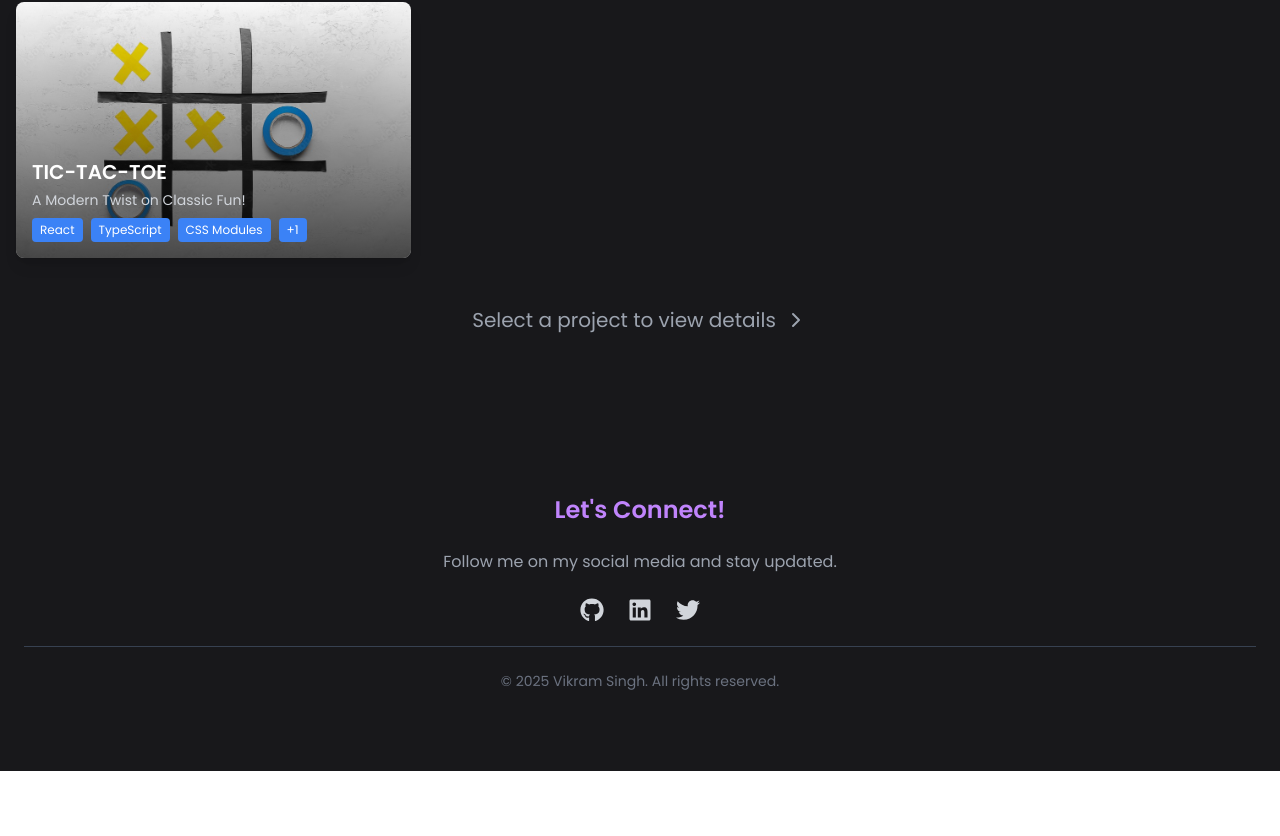
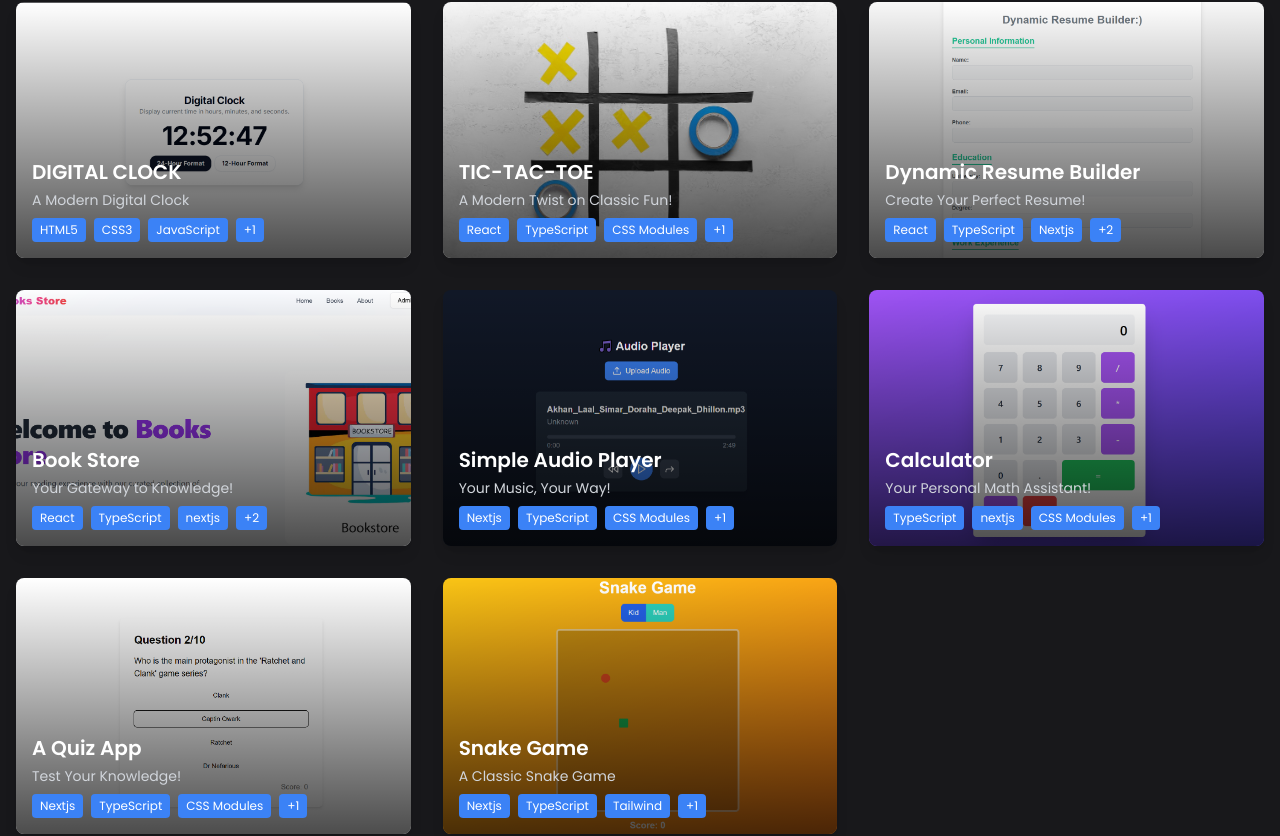
Before and after one commit to vikramdotcom/portfolio, a Next.js app: page /projects in a window 1280 px wide. Shown: the part 454-1290 px from the top of the page. Before the commit the page ends 1225 px from the top, so only its background shows below. Built offline with nearby package versions, Linux system fonts and the light colour scheme.

Commit message:
added more projects

```diff
--- a/components/projects.tsx
+++ b/components/projects.tsx
@@ -24,8 +24,35 @@ interface Project {
 }
 
 const projects: Project[] = [
+
   {
     id: "1",
+    title: "Avion Ecommerce Marketplace",
+    subtitle: "Your One-Stop Shop for Everything!",
+    description:
+      "A modern e-commerce platform that connects buyers and sellers seamlessly. Shop, sell, and explore with ease!",
+    longDescription:
+      "Avion Ecommerce Marketplace is a cutting-edge e-commerce platform designed to provide a seamless shopping experience. With a user-friendly interface and powerful features, it connects buyers and sellers effortlessly. Whether you're looking for the latest gadgets, fashion, or home essentials, our marketplace has it all.",
+    image: "/images/avion.png",
+    technologies: ["Nexjs", "TypeScript", "Tailwind CSS", "react.js"],
+    features: [
+      "User authentication and profiles",
+      "Product search and filtering",
+      "Shopping cart and checkout process",
+      "Order history and tracking",
+      "Responsive design for all devices",
+      "Admin dashboard for sellers",
+    ],
+    githubLink: "https://github.com/vikram-singh9/Quater02_Full-Stack_Marketplace_Hackathon",
+    liveLink: "https://hackathone-quater-2.vercel.app/",
+    date: "January 2024",
+    duration: "1 week",
+    role: "Full Stack Developer",
+  },
+
+
+  {
+    id: "2",
     title: "TODO-APP",
     subtitle: "Now Make Your Daily Todos Easy!",
     description:
@@ -48,7 +75,7 @@ const projects: Project[] = [
     role: "Frontend Developer",
   },
   {
-    id: "2",
+    id: "3",
     title: "COUNTDOWN-TIMER",
     subtitle: "Measure your daily activities!",
     description:
@@ -71,7 +98,7 @@ const projects: Project[] = [
     role: "Full-Stack Developer",
   },
   {
-    id: "3",
+    id: "4",
     title: "DIGITAL CLOCK",
     subtitle: "A Modern Digital Clock",
     description: "A digital clock that keeps you in sync with every moment, designed for accuracy and style.",
@@ -93,7 +120,7 @@ const projects: Project[] = [
     role: "Frontend Developer",
   },
   {
-    id: "4",
+    id: "5",
     title: "TIC-TAC-TOE",
     subtitle: "A Modern Twist on Classic Fun!",
     description: "Challenge yourself in this sleek, intuitive Tic Tac Toe game with smooth gameplay and strategic fun!",
@@ -113,6 +140,148 @@ const projects: Project[] = [
     date: "April 2024",
     duration: "2 weeks",
     role: "Game Developer",
+  },
+
+
+  {
+    id: "6",
+    title: "Dynamic Resume Builder",
+    subtitle: "Create Your Perfect Resume!",
+    description: "A dynamic resume builder that helps you create a professional resume in minutes. Customize and download easily!",
+    longDescription:
+      "Our Dynamic Resume Builder is designed to simplify the resume creation process. With a user-friendly interface and customizable templates, you can create a professional resume that stands out. Whether you're a recent graduate or an experienced professional, our tool helps you showcase your skills and experience effectively.",
+    image: "/images/rb.png",
+    technologies: ["React", "TypeScript","Nextjs", "CSS Modules", "tailwind"],
+    features: [
+      "Customizable templates",
+      "Real-time preview",
+    ],
+    githubLink: "https://github.com/vikram-singh9/Dynamic_Resume_Builder_Milestone02",
+    liveLink: "https://dynamic-resume-builder-02.vercel.app/",
+    date: "April 2023",
+    duration: "2 weeks",
+    role: "Frontend Developer",
+  },
+
+
+  {
+    id: "7",
+    title: "Book Store",
+    subtitle: "Your Gateway to Knowledge!",
+    description: "A modern book store app that lets you explore, review, and purchase books with ease. Discover your next read!",
+    longDescription:
+      "Our Book Store app is designed for book lovers. With a sleek interface and powerful search features, you can easily find and explore your favorite books. Whether you're looking for the latest bestsellers or classic literature, our app provides a seamless shopping experience.",
+    image: "/images/bs.png",
+    technologies: ["React", "TypeScript", "nextjs", "CSS Modules", "tailwind"],
+    features: [
+      "User authentication",
+      "Book reviews and ratings",
+      "Wishlist and favorites",
+      "Order history and tracking",
+      "Responsive design for all devices",
+    ],
+    githubLink: "https://github.com/vikram-singh9/Assignment_Books_Store_Crud_Operations",
+    liveLink: "https://assignment-books-store-crud-operations.vercel.app/",
+    date: "May 2024",
+    duration: "2 weeks",
+    role: "Frontend Developer",
+  },
+
+
+  {
+    id: "8",
+    title: "Simple Audio Player",
+    subtitle: "Your Music, Your Way!",
+    description: "A simple audio player that lets you play, pause, and skip tracks effortlessly. Enjoy your music collection!",
+    longDescription:
+      " Our Simple Audio Player is designed for music lovers. With a clean interface and easy-to-use controls, you can enjoy your favorite tracks without any hassle. Whether you're at home or on the go, our player provides a seamless listening experience.",
+    image: "/images/aplayer.png",
+    technologies: ["Nextjs", "TypeScript", "CSS Modules", "Audio API"],
+    features: [
+      "Play, pause, and skip tracks",
+      "Volume control and mute options",
+      "Playlist management",
+      "Responsive design for all devices",
+      "Customizable themes",
+    ],
+    githubLink: "https://github.com/vikram-singh9/audio_player_app_next15",
+    liveLink: "https://audio-player-app-next15.vercel.app/",
+    date: "Sept 2024",
+    duration: "1 day",
+    role: "Frontend Developer",
+  },
+
+
+  {
+    id: "9",
+    title: "Calculator",
+    subtitle: "Your Personal Math Assistant!",
+    description: "A sleek calculator app that makes calculations easy and fun. Perform basic and advanced calculations effortlessly!",
+    longDescription:
+      "Our Calculator app is designed for everyone. With a user-friendly interface and powerful features, you can perform basic and advanced calculations with ease. Whether you're a student, a professional, or just need to crunch some numbers, our app provides the tools you need.",
+    image: "/images/capp.png",
+    technologies: ["TypeScript","nextjs", "CSS Modules", "tailwind"],
+    features: [
+      "Basic and advanced calculations",
+      "History of calculations",
+      "Customizable themes",
+      "Responsive design for all devices",
+      "Keyboard shortcuts for quick access",
+
+    ],
+    githubLink: "https://github.com/vikram-singh9/NextJS_Calculater_App",
+    liveLink: "https://next-js-calculater-app.vercel.app/",
+    date: "June 2024",
+    duration: "1 day",
+    role: "Frontend Developer",
+  },
+
+
+  {
+    id: "10",
+    title: "A Quiz App",
+    subtitle: "Test Your Knowledge!",
+    description: "A fun quiz app that challenges your knowledge across various topics. Compete with friends and track your scores!",
+    longDescription:
+      "Our Quiz App is designed for trivia lovers. With a wide range of topics and difficulty levels, you can test your knowledge and challenge your friends. Whether you're preparing for a quiz competition or just want to have some fun, our app provides an engaging experience.",
+    image: "/images/qapp.png",
+    technologies: ["Nextjs", "TypeScript", "CSS Modules", "Quiz API"],
+    features: [
+      "Multiple quiz categories",
+      "Timed quizzes and leaderboards",
+      "User authentication and profiles",
+      "Progress tracking and statistics",
+      "Responsive design for all devices",
+    ],
+    githubLink: "https://github.com/vikram-singh9/project-quiz-app",
+    liveLink: "https://project-quiz-app-eta.vercel.app/",
+    date: "Dec 2024",
+    duration: "2 days",
+    role: "Frontend Developer",
+  },
+
+
+  {
+    id: "11",
+    title: "Snake Game",
+    subtitle: "A Classic Snake Game",
+    description: "A modern twist on the classic snake game. Eat, grow, and avoid crashing into yourself!",
+    longDescription:
+      "Our Snake Game is a fun and addictive way to pass the time. With smooth controls and vibrant graphics, you can enjoy the classic gameplay with a modern touch. Whether you're a casual gamer or a hardcore player, our game provides hours of entertainment.",
+    image: "/images/snakeapp.png",
+    technologies: ["Nextjs", "TypeScript","Tailwind", "CSS Modules"],
+    features: [
+      "Classic snake gameplay",
+      "Multiple levels and challenges",
+      "Leaderboard and achievements",
+      "Customizable snake skins",
+      "Responsive design for all devices",
+    ],
+    githubLink: "https://github.com/yourusername/tic-tac-toe",
+    liveLink: "https://tic-tac-toe-xi-pied.vercel.app/",
+    date: "Jan 2025",
+    duration: "1 Day",
+    role: "Frontend Developer",
   },
 ]
 
```
